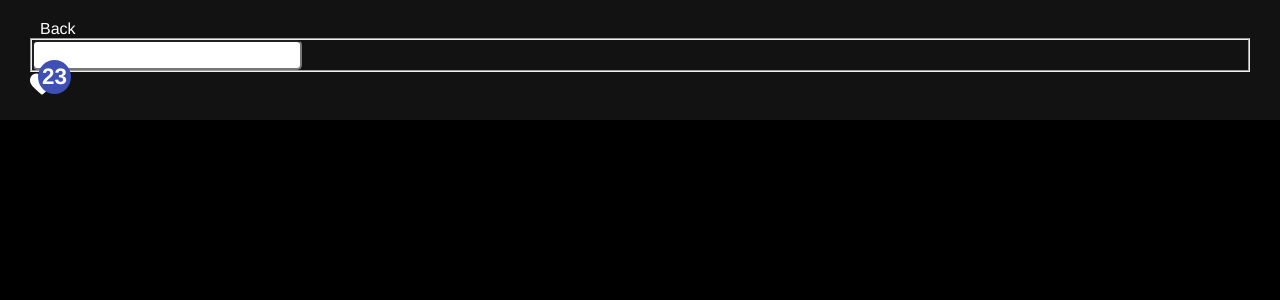
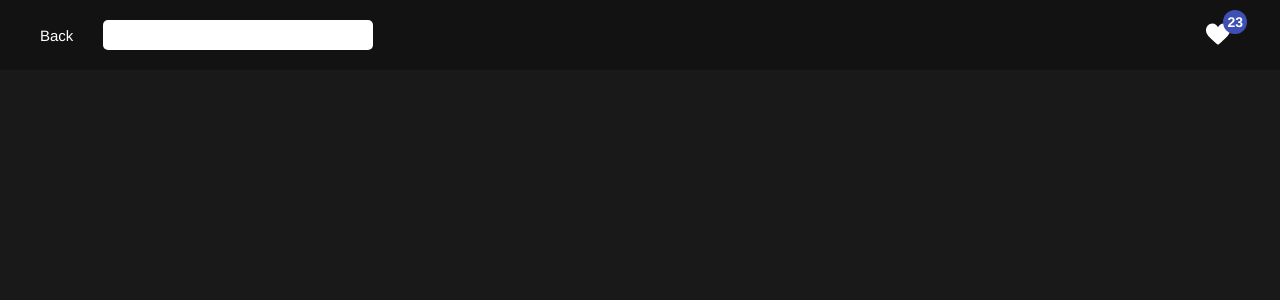
Before and after one commit to Aegnor/immost-music-app, an Angular app: page /genre-albums/electro in a window 1280 px wide. Shown: the top 300 px of the page. Built offline with nearby package versions, Linux system fonts and the light colour scheme.

Commit message:
style entire site

```diff
--- a/src/styles.scss
+++ b/src/styles.scss
@@ -1,5 +1,6 @@
 @import './styles/media-mixin.scss';
 @import './styles/layout.scss';
+@import './styles/forms.scss';
 
 * {
   margin: 0;
@@ -7,10 +8,15 @@
   box-sizing: border-box;
 }
 
+html {
+  font-size: 10px;
+}
+
 body {
-  background-color: #000;
+  background-color: #191919;
   color: #fff;
   font-family: helvetica, sans-serif;
+  font-size: 1.5rem;
 }
 
 a {
--- /dev/null
+++ b/src/styles/forms.scss
@@ -0,0 +1,13 @@
+fieldset {
+  margin: 0;
+  border: 0;
+}
+
+input {
+  border: 0;
+  box-shadow: none;
+  padding: 0 5px;
+  &:focus {
+    outline-color: #3e50b4;
+  }
+}
--- a/src/styles/layout.scss
+++ b/src/styles/layout.scss
@@ -13,3 +13,15 @@
   align-items: center;
   min-height: 100vh;
 }
+
+.d-flex {
+  display: flex;
+}
+
+.jc-sb {
+  justify-content: space-between;
+}
+
+.ai-c {
+  align-items: center;
+}
```
